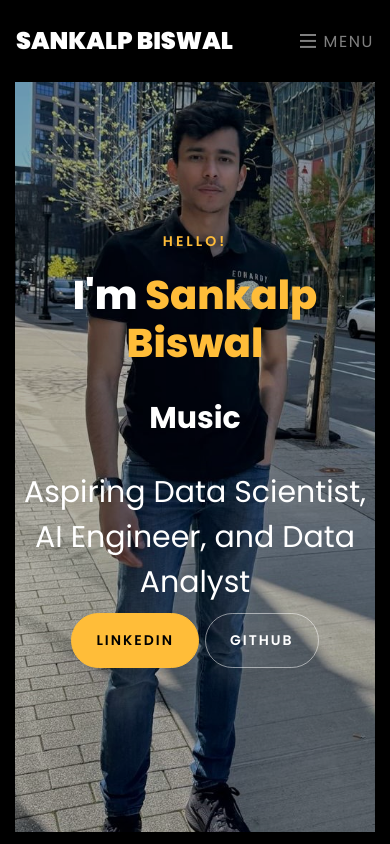
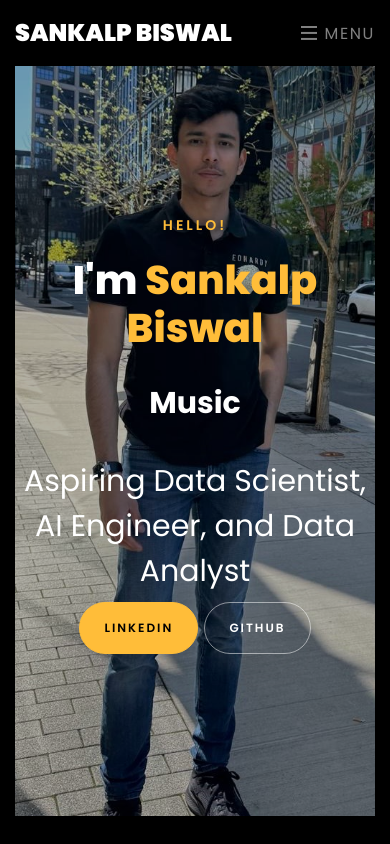
Before and after one commit to Sankalp20487/SankalpBiswal.github.io, a plain HTML site: page index.html in a window 390 px wide. Shown: the top 844 px of the page. Drawn offline with Linux system fonts and the light colour scheme; files whose address does not match are found by name.

Commit message:
Update index.html

```diff
--- a/index.html
+++ b/index.html
@@ -31,13 +31,12 @@
 <style>
 
 	.one-third {
-		background-size: 125% auto; /* Adjust the width to 100% of the container and auto adjust the height */
-		background-position: center center; /* Center the image both vertically and horizontally */
-		background-repeat: no-repeat; /* Do not repeat the image */
-		height: 100vh; /* Maintain full viewport height */
-		padding-top: 120px; /* Adjust padding if necessary */
-	}
-
+		background-size: contain; /* Ensure the entire image fits inside */
+		background-position: center bottom; /* Center horizontally, align shoes at bottom */
+		background-repeat: no-repeat; /* Prevent repeating background */
+		height: 100vh; /* Full viewport height */
+		padding-top: 120px; /* Push the image down to avoid the navbar */
+	  }
 
 	  @media (max-width: 768px) {
 		.one-third {
@@ -320,62 +319,6 @@
 	padding: 60px 0;
   }
 
-  /* Mobile resolution */
-  /* General resets */
-html, body {
-	width: 100%;
-	overflow-x: hidden; /* Prevent horizontal scroll */
-  }
-
-  /* Responsive navbar */
-  .navbar {
-	padding: 0.5rem 1rem; /* Reduce padding */
-  }
-
-  .navbar-toggler {
-	padding: 0.25rem 0.5rem;
-	font-size: 0.875rem;
-  }
-
-  /* Hero section adjustments for mobile */
-  @media (max-width: 768px) {
-	.one-third {
-	  padding-top: 10px; /* Reduce top padding on mobile */
-	  background-size: cover; /* Change from '125% auto' to 'cover' for better fit */
-	  background-position: center center; /* Adjust background position for mobile */
-	}
-
-	.one-forth {
-	  width: 100%;
-	  padding: 15px; /* Add padding around text */
-	}
-
-	.hero {
-	  height: auto; /* Make hero height auto to contain all content */
-	  padding-bottom: 20px; /* Add some bottom padding */
-	}
-  }
-
-  /* Ensure images in the 'about' section are responsive */
-  .about-img img {
-	width: 100%; /* Full width of the container */
-	height: auto; /* Maintain aspect ratio */
-  }
-
-  /* Additional responsive settings */
-  @media (max-width: 768px) {
-	h1, h2, h3 {
-	  font-size: 20px; /* Smaller font size for headers */
-	}
-
-	.text, .btn {
-	  font-size: 14px; /* Smaller font size for text and buttons */
-	}
-
-	.skills-container {
-	  grid-template-columns: 1fr; /* Stack skills in one column on small screens */
-	}
-  }
 
 
 
```
